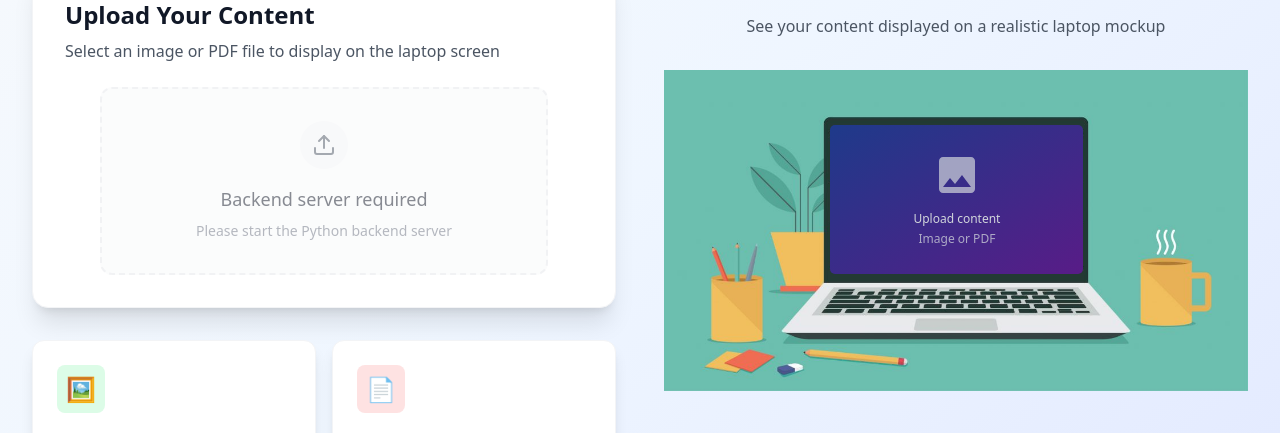
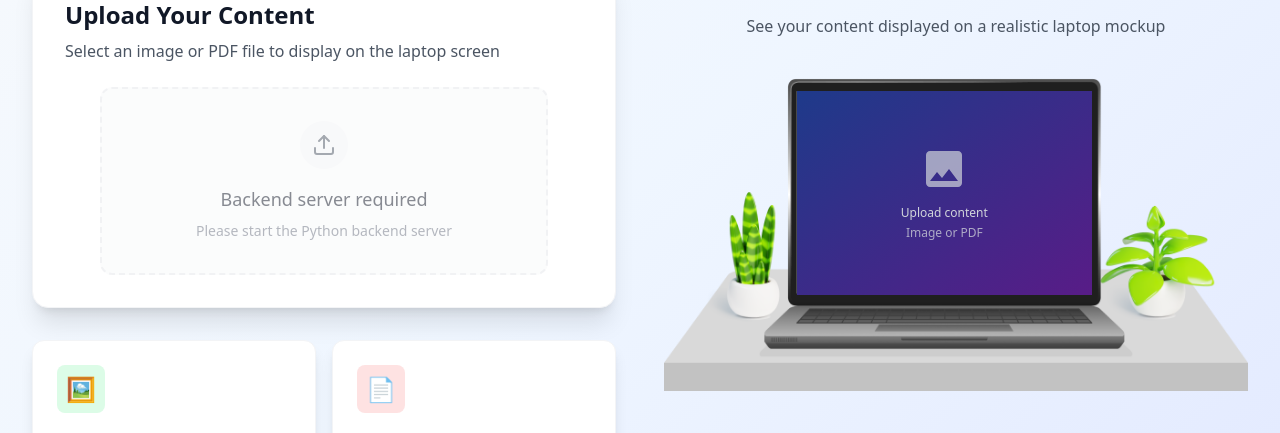
Before and after one commit to ehtesham2806/Resource_Generative_AI, a React (Vite) app in the folder project/frontend/: page / in a window 1280 px wide. Shown: the part 363-796 px from the top of the page. Built offline with nearby package versions, Linux system fonts and the light colour scheme; no server answers.

Commit message:
Add custom CSS for lapi-screen styling

```diff
--- /dev/null
+++ b/project/frontend/src/assets/custom.css
@@ -0,0 +1,10 @@
+.lapi-screen{
+    width: 50.6%;
+    height: 63.4%;
+    left: 22.7%;
+    top: 6.6%;
+    /* width: 253px;
+    height: 149px;
+    left: 28.5%;
+    top: 17%; */
+}
--- a/project/frontend/src/components/LaptopMockup.tsx
+++ b/project/frontend/src/components/LaptopMockup.tsx
@@ -11,23 +11,20 @@ export const LaptopMockup: React.FC<LaptopMockupProps> = ({ imageUrl, isLoading
       {/* Base laptop image */}
       <div className="relative">
         <img
-          src="/How-to-Implement-DEI-Training-1024x563.jpeg"
+          src="/Lapi.png"
           alt="Laptop mockup"
           className="w-full h-auto"
         />
 
         {/* Overlay content on the laptop screen with your exact CSS positioning */}
         <div
-          className="absolute flex items-center justify-center"
+          className="absolute flex items-center justify-center lapi-screen"
           style={{
-            width: '253px',
-            height: '149px',
-            left: '28.5%',
-            top: '17%'
+
           }}
         >
           {isLoading ? (
-            <div className="w-full h-full bg-black bg-opacity-50 flex items-center justify-center rounded-[5px]">
+            <div className="w-full h-full bg-black bg-opacity-50 flex items-center justify-center">
               <div className="flex flex-col items-center space-y-4">
                 <div className="animate-spin rounded-full h-8 w-8 border-b-2 border-white"></div>
                 <p className="text-white text-sm font-medium">Processing...</p>
@@ -37,10 +34,10 @@ export const LaptopMockup: React.FC<LaptopMockupProps> = ({ imageUrl, isLoading
             <img
               src={imageUrl}
               alt="Uploaded content"
-              className="w-full h-full object-cover rounded-[5px]"
+              className="w-full h-full object-contain"
             />
           ) : (
-            <div className="w-full h-full bg-gradient-to-br from-blue-900 to-purple-900 flex items-center justify-center rounded-[5px]">
+            <div className="w-full h-full bg-gradient-to-br from-blue-900 to-purple-900 flex items-center justify-center">
               <div className="text-center text-gray-300">
                 <div className="w-12 h-12 mx-auto mb-3 opacity-70">
                   <svg viewBox="0 0 24 24" fill="currentColor">
--- a/project/frontend/src/main.tsx
+++ b/project/frontend/src/main.tsx
@@ -2,6 +2,7 @@ import { StrictMode } from 'react';
 import { createRoot } from 'react-dom/client';
 import App from './App.tsx';
 import './index.css';
+import './assets/custom.css';
 
 createRoot(document.getElementById('root')!).render(
   <StrictMode>
```
Also changed, not shown: project/frontend/public/Lapi.png (added).
